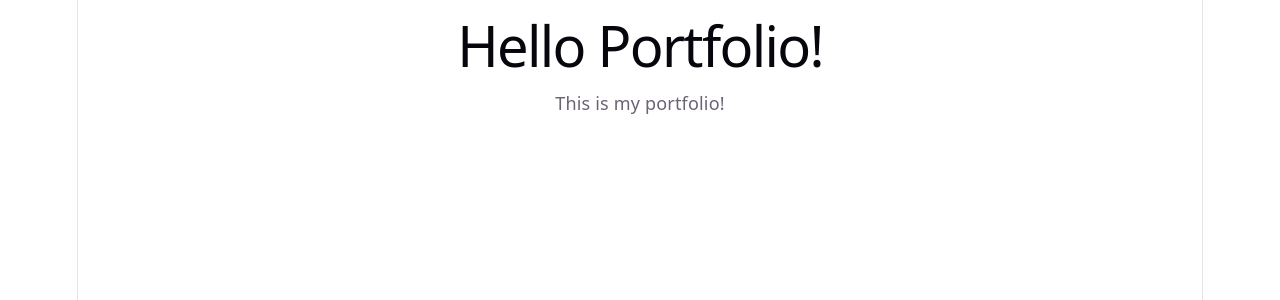
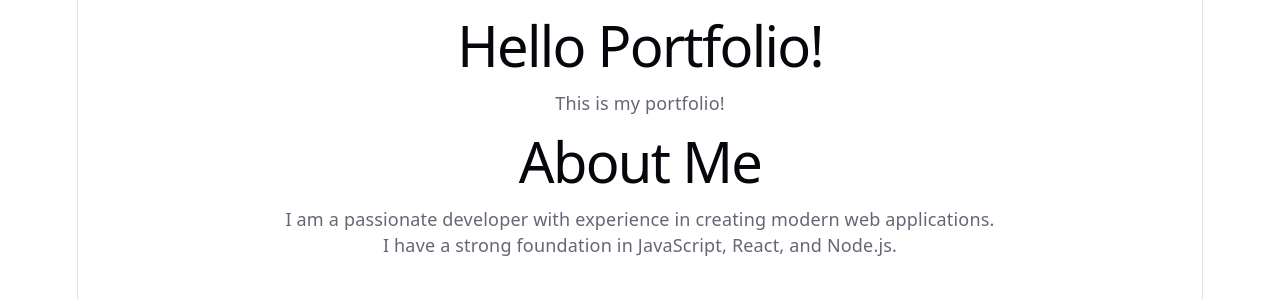
Before and after one commit to matsonemmanuel/matportfolio, a React app in the folder portfolio/: page / in a window 1280 px wide. Shown: the top 300 px of the page. Built offline with nearby package versions, Linux system fonts and the light colour scheme; the HTML template or start-up script is replaced by a standard one.

Commit message:
New paragraph added

```diff
--- a/portfolio/src/App.jsx
+++ b/portfolio/src/App.jsx
@@ -3,6 +3,10 @@
     <div>
       <h1>Hello Portfolio!</h1>
       <p>This is my portfolio!</p>
+
+      <h1>About Me</h1>
+      <p>I am a passionate developer with experience in creating modern web applications.</p>
+      <p>I have a strong foundation in JavaScript, React, and Node.js.</p>
     </div>
   );
 }
```
